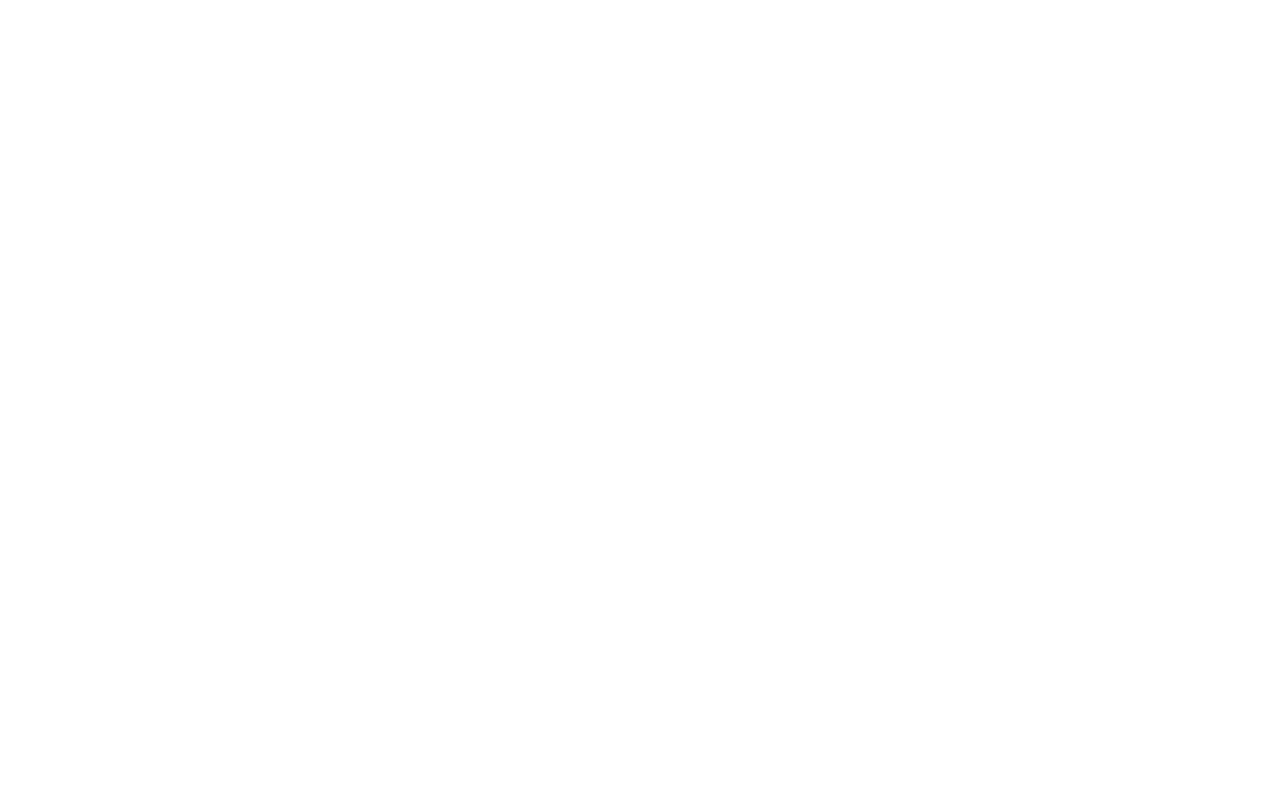
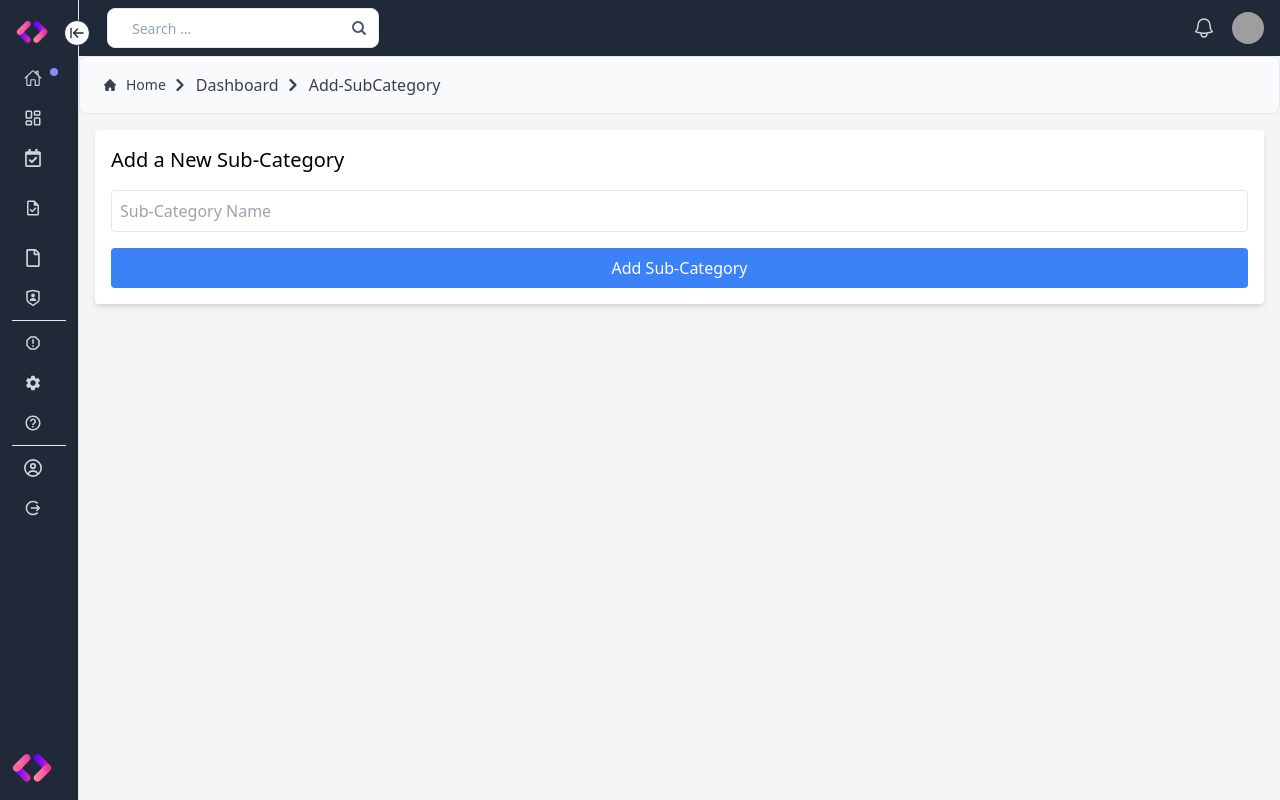
Before and after one commit to itmarko/top-5, a React (Vite) app in the folder client/: page /dashboard/add-SubCategory in a window 1280 px wide. Before the commit this address had no page. Built offline with nearby package versions, Linux system fonts and the light colour scheme; grey boxes are pictures that could not be loaded.

Commit message:
add sub category page

```diff
--- a/client/src/Components/Dashboard/SideNav.jsx
+++ b/client/src/Components/Dashboard/SideNav.jsx
@@ -40,7 +40,7 @@
             dropdownItems={[
               { text: "Add City", link: "add-city" },
               { text: "Add Category", link: "add-Category" },
-
+              { text: "Add SubCategory", link: "add-SubCategory" },
             ]}
           />
           {/* this is the category add page link in update view */}
--- /dev/null
+++ b/client/src/Components/Elements/Register/AddSubCategory.jsx
@@ -0,0 +1,43 @@
+import React from 'react'
+
+const AddSubCategory = () => {
+    return (
+        <form className="p-4 bg-white rounded shadow-md">
+            <h2 className="text-xl mb-4">Add a New Sub-Category</h2>
+            {/* <div className="mb-4">
+        <select
+          value={category}
+          onChange={(e) => setState(e.target.value)}
+          className="p-2 border rounded w-full"
+          required
+        >
+          <option value="" disabled>
+            Select Category
+          </option>
+          {indianStates.map((stateName, index) => (
+            <option key={index} value={stateName}>
+              {stateName}
+            </option>
+          ))}
+        </select>
+      </div> */}
+            <div className="mb-4">
+                <input
+                    type="text"
+                    placeholder="Sub-Category Name"
+                    className="p-2 border rounded w-full"
+                    required
+                />
+            </div>
+            <button
+                type="submit"
+                className="p-2 px-4 py-2 bg-blue-500 text-white rounded w-full"
+            >
+                Add Sub-Category
+            </button>
+
+        </form>
+    )
+}
+
+export default AddSubCategory
--- a/client/src/Components/Import/imprt.jsx
+++ b/client/src/Components/Import/imprt.jsx
@@ -22,6 +22,7 @@
 import StudentDetails from "../Dashboard/Tables/StudentDetails";
 import AddCity from "../Elements/Register/AddCity"
 import AddCategory from "../Elements/Register/AddCategory"
+import AddSubCategory from "../Elements/Register/AddSubCategory"
 import TermsAndConditions from "../../Pages/Termandc/TermsAndConditions";
 
 // import chat
@@ -56,6 +57,7 @@
   TermsAndConditions,
   AddCity,
   AddCategory,
+  AddSubCategory,
   Businesscard,
   Business,
   Form,
--- a/client/src/Components/Router/Public/PublicRouter.jsx
+++ b/client/src/Components/Router/Public/PublicRouter.jsx
@@ -22,6 +22,7 @@
   StudentDetails,
   AddCity,
   AddCategory,
+  AddSubCategory,
   TermsAndConditions,
   Explore,
   Form,
@@ -139,6 +140,7 @@
               <Route path="students" element={<StudentDetails />} />
               <Route path="add-City" element={<AddCity />} />
               <Route path="add-Category" element={<AddCategory />} />
+              <Route path="add-SubCategory" element={<AddSubCategory />} />
               <Route path="user-details/:id" element={<UserDetails />} />
               <Route path="edit-details/:id" element={<Update />} />
               {/* Add more nested routes here as needed */}
```
